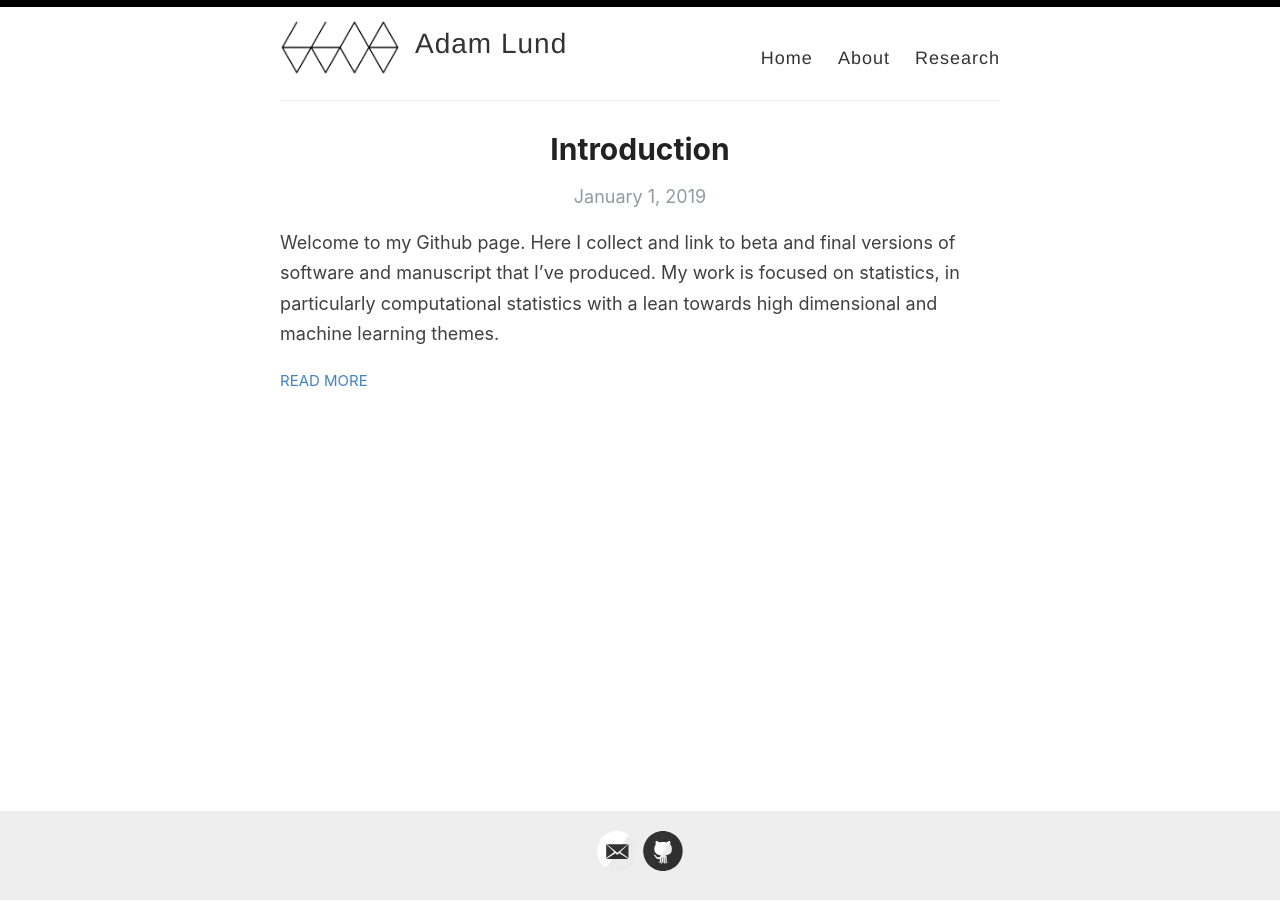
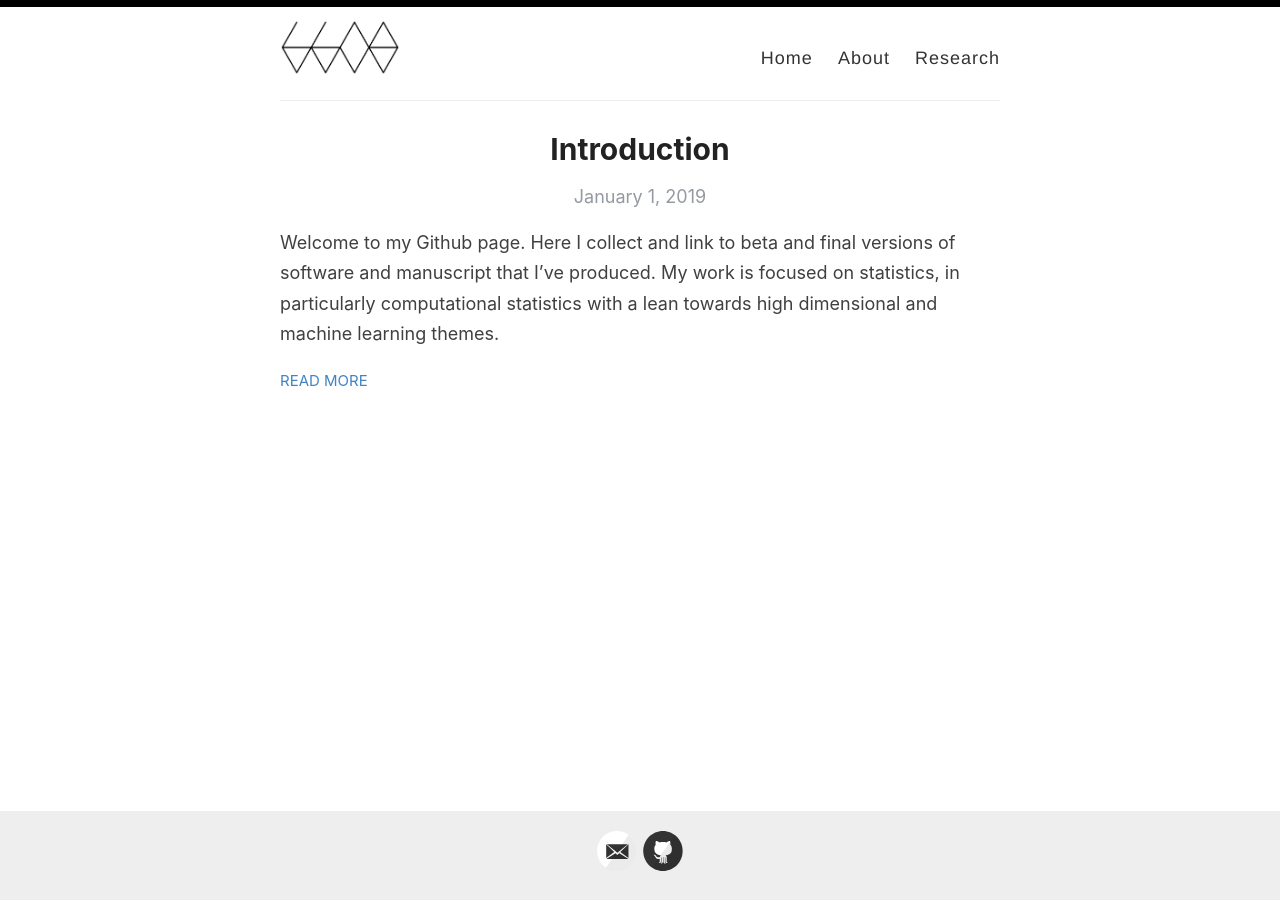
Before and after one commit to adam-lund/adam-lund.github.io, a Jekyll site: the page built from index.html, in a window 1280 px wide. Built offline with Jekyll 4.4.1, drawn with Linux system fonts in a browser that asks for light colours; the list of posts is cut into pages by our own code.

Commit message:
trying my hand

```diff
--- a/_config.yml
+++ b/_config.yml
@@ -3,7 +3,7 @@
 #
 
 # Name of your site (displayed in the header)
-name: Adam Lund
+name: null
 
 # Name of the author
 author: Adam Lund
```
